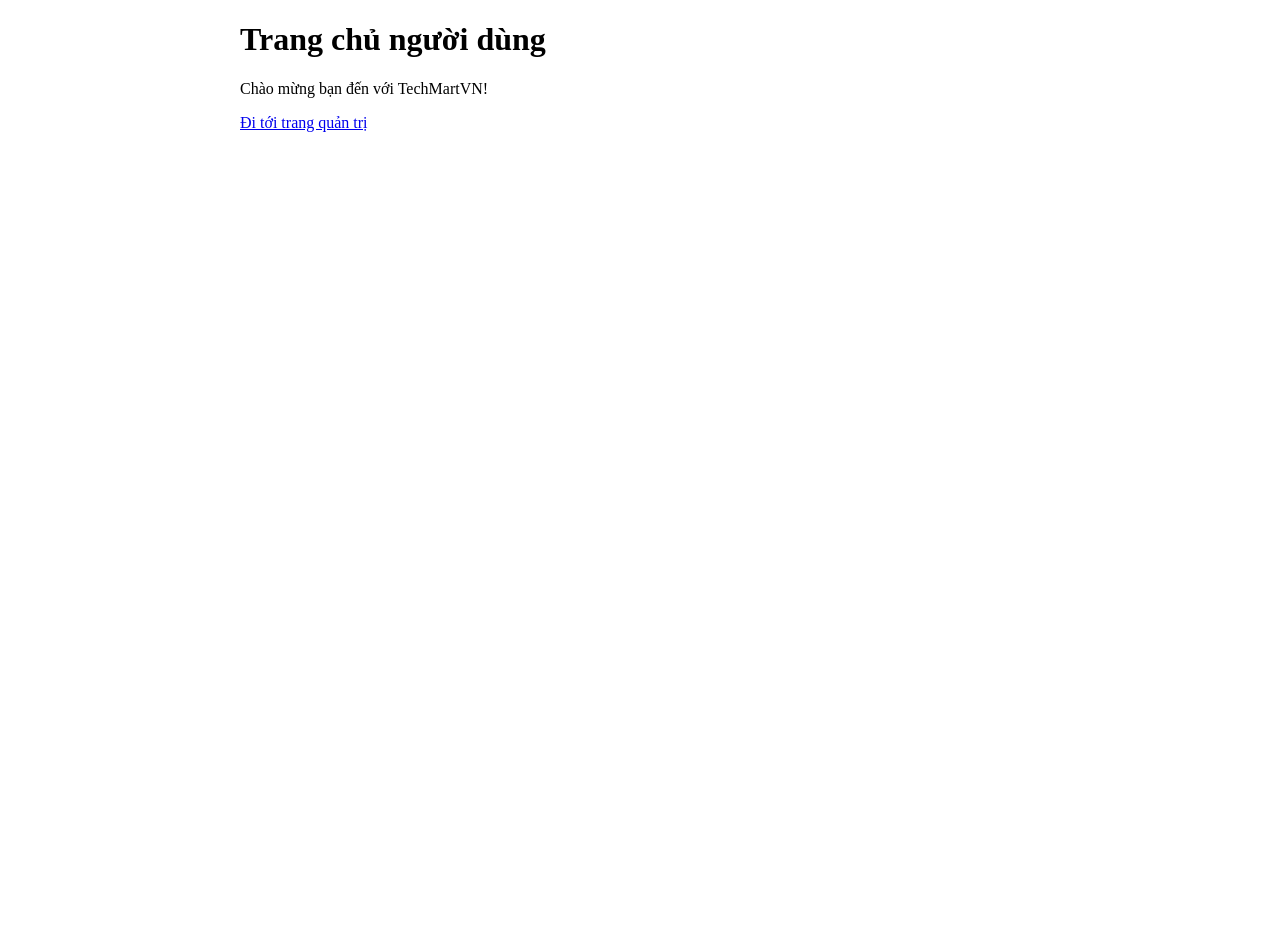
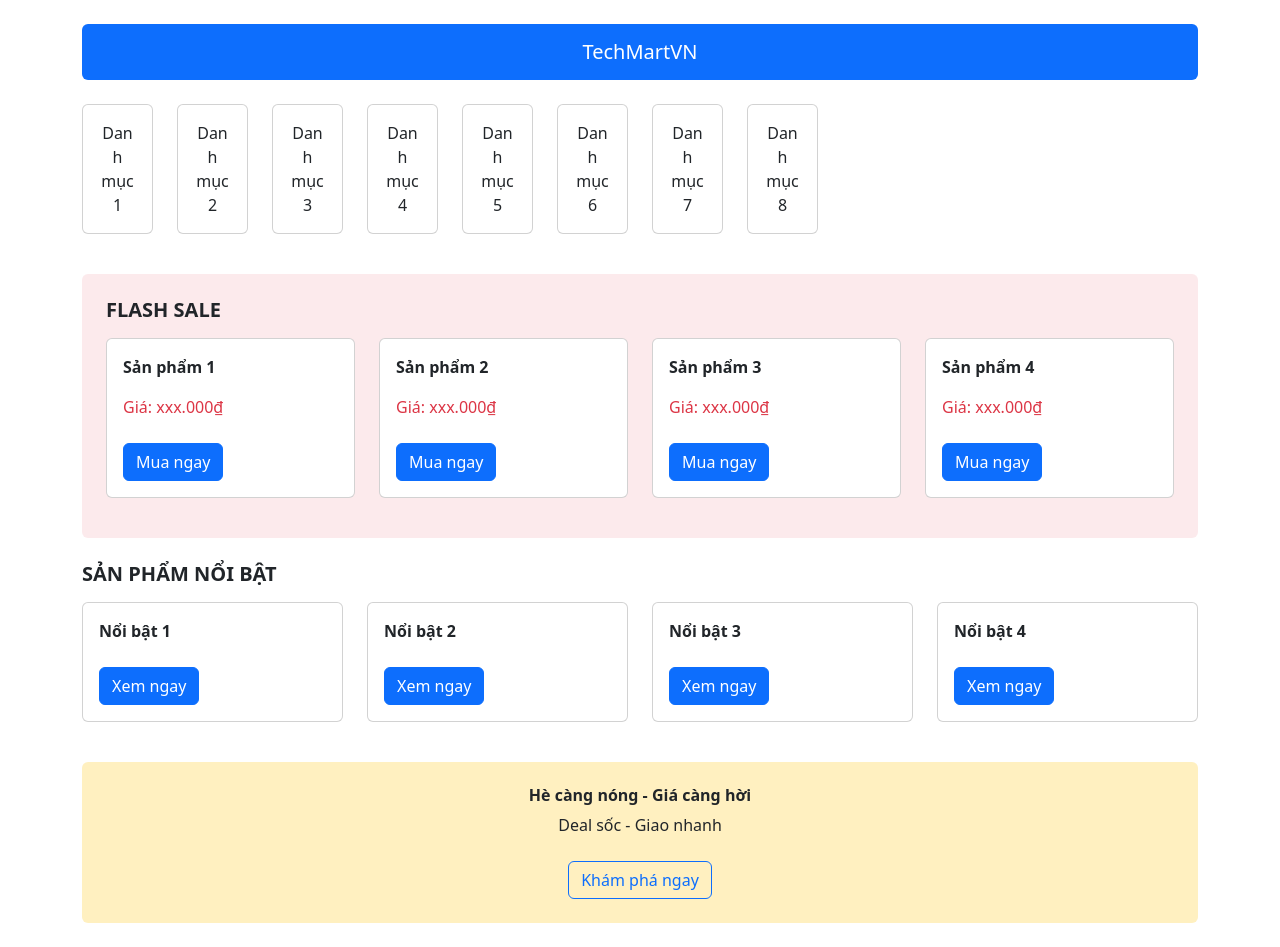
Before and after one commit to HanderJacier/DATN-FE, a Vue app: page / in a window 1280 px wide. Shown: the top 947 px of the page. Before the commit the page ends 800 px from the top, so only its background shows below. Built offline with nearby package versions, Linux system fonts and the light colour scheme.

Commit message:
Test thử trang chủ

```diff
--- a/package.json
+++ b/package.json
@@ -10,6 +10,7 @@
   },
   "dependencies": {
     "bootstrap": "^5.3.6",
+    "bootstrap-icons": "^1.13.1",
     "vue": "^3.5.13",
     "vue-router": "^4.5.1"
   },
--- a/src/components/User/Home.vue
+++ b/src/components/User/Home.vue
@@ -1,17 +1,84 @@
+<!-- src/views/HomePage.vue -->
 <template>
   <div class="container py-4">
-    <h1>Trang chủ người dùng</h1>
-    <p>Chào mừng bạn đến với TechMartVN!</p>
-    <router-link to="/admin" class="btn btn-primary mt-3">Đi tới trang quản trị</router-link>
+    <HeaderComponent />
+
+    <!-- Danh mục sản phẩm -->
+    <div class="row text-center my-4">
+      <div class="col-6 col-md-3 col-lg-1 mb-3" v-for="i in 8" :key="i">
+        <div class="card h-100">
+          <div class="card-body">
+            <p class="card-text">Danh mục {{ i }}</p>
+          </div>
+        </div>
+      </div>
+    </div>
+
+    <!-- Flash Sale -->
+    <div class="bg-danger bg-opacity-10 p-4 rounded">
+      <h3 class="h5 fw-bold mb-3">FLASH SALE</h3>
+      <div class="row">
+        <div class="col-md-6 col-lg-3 mb-3" v-for="i in 4" :key="i">
+          <div class="card h-100">
+            <div class="card-body">
+              <p class="fw-bold">Sản phẩm {{ i }}</p>
+              <p class="text-danger">Giá: xxx.000₫</p>
+              <button class="btn btn-primary mt-2">Mua ngay</button>
+            </div>
+          </div>
+        </div>
+      </div>
+    </div>
+
+    <!-- Sản phẩm nổi bật -->
+    <div class="my-4">
+      <h3 class="h5 fw-bold mb-3">SẢN PHẨM NỔI BẬT</h3>
+      <div class="row">
+        <div class="col-md-6 col-lg-3 mb-3" v-for="i in 4" :key="i">
+          <div class="card h-100">
+            <div class="card-body">
+              <p class="fw-bold">Nổi bật {{ i }}</p>
+              <button class="btn btn-primary mt-2">Xem ngay</button>
+            </div>
+          </div>
+        </div>
+      </div>
+    </div>
+
+    <!-- Combo / Ưu đãi -->
+    <div class="bg-warning bg-opacity-25 text-center p-4 rounded">
+      <h3 class="h6 fw-bold">Hè càng nóng - Giá càng hời</h3>
+      <p>Deal sốc - Giao nhanh</p>
+      <button class="btn btn-outline-primary mt-2">Khám phá ngay</button>
+    </div>
+
+    <!-- Ưu đãi thanh toán -->
+    <div class="bg-success bg-opacity-10 p-4 my-4 rounded">
+      <h3 class="h6 fw-bold">Ưu đãi thanh toán</h3>
+      <div class="row">
+        <div class="col-md-6 col-lg-3 mb-3" v-for="i in 4" :key="i">
+          <div class="card h-100">
+            <div class="card-body">
+              <p>Ưu đãi {{ i }}</p>
+            </div>
+          </div>
+        </div>
+      </div>
+    </div>
+
+    <FooterComponent />
   </div>
 </template>
 
-<script setup>
+<script>
+import HeaderComponent from '../User/Title/Header.vue'
+import FooterComponent from '../User/Title/Footer.vue'
+
+export default {
+  name: 'HomePage',
+  components: {
+    HeaderComponent,
+    FooterComponent,
+  },
+}
 </script>
-
-<style scoped>
-.container {
-  max-width: 800px;
-  margin: auto;
-}
-</style>
--- /dev/null
+++ b/src/components/User/Title/Footer.vue
@@ -0,0 +1,15 @@
+<template>
+  <footer class="bg-dark text-white text-center p-3 rounded">
+    <p class="mb-0">© 2025 TechMartVN. All rights reserved.</p>
+  </footer>
+</template>
+
+<script>
+export default {
+  name: 'FooterComponent'
+}
+</script>
+
+<style scoped>
+/* Nếu có custom style thì thêm vào đây */
+</style>
--- /dev/null
+++ b/src/components/User/Title/Header.vue
@@ -0,0 +1,15 @@
+<template>
+  <header class="bg-primary text-white text-center p-3 rounded">
+    <h1 class="h5 mb-0">TechMartVN</h1>
+  </header>
+</template>
+
+<script>
+export default {
+  name: 'HeaderComponent'
+}
+</script>
+
+<style scoped>
+/* Nếu có custom style thì thêm vào đây */
+</style>
--- a/src/style.css
+++ /dev/null
@@ -1,79 +0,0 @@
-:root {
-  font-family: system-ui, Avenir, Helvetica, Arial, sans-serif;
-  line-height: 1.5;
-  font-weight: 400;
-
-  color-scheme: light dark;
-  color: rgba(255, 255, 255, 0.87);
-  background-color: #242424;
-
-  font-synthesis: none;
-  text-rendering: optimizeLegibility;
-  -webkit-font-smoothing: antialiased;
-  -moz-osx-font-smoothing: grayscale;
-}
-
-a {
-  font-weight: 500;
-  color: #646cff;
-  text-decoration: inherit;
-}
-a:hover {
-  color: #535bf2;
-}
-
-body {
-  margin: 0;
-  display: flex;
-  place-items: center;
-  min-width: 320px;
-  min-height: 100vh;
-}
-
-h1 {
-  font-size: 3.2em;
-  line-height: 1.1;
-}
-
-button {
-  border-radius: 8px;
-  border: 1px solid transparent;
-  padding: 0.6em 1.2em;
-  font-size: 1em;
-  font-weight: 500;
-  font-family: inherit;
-  background-color: #1a1a1a;
-  cursor: pointer;
-  transition: border-color 0.25s;
-}
-button:hover {
-  border-color: #646cff;
-}
-button:focus,
-button:focus-visible {
-  outline: 4px auto -webkit-focus-ring-color;
-}
-
-.card {
-  padding: 2em;
-}
-
-#app {
-  max-width: 1280px;
-  margin: 0 auto;
-  padding: 2rem;
-  text-align: center;
-}
-
-@media (prefers-color-scheme: light) {
-  :root {
-    color: #213547;
-    background-color: #ffffff;
-  }
-  a:hover {
-    color: #747bff;
-  }
-  button {
-    background-color: #f9f9f9;
-  }
-}
```
Also changed, not shown: src/main.js (+7 -0 lines), 1 other file (tests, documents, lock files or other folders).
